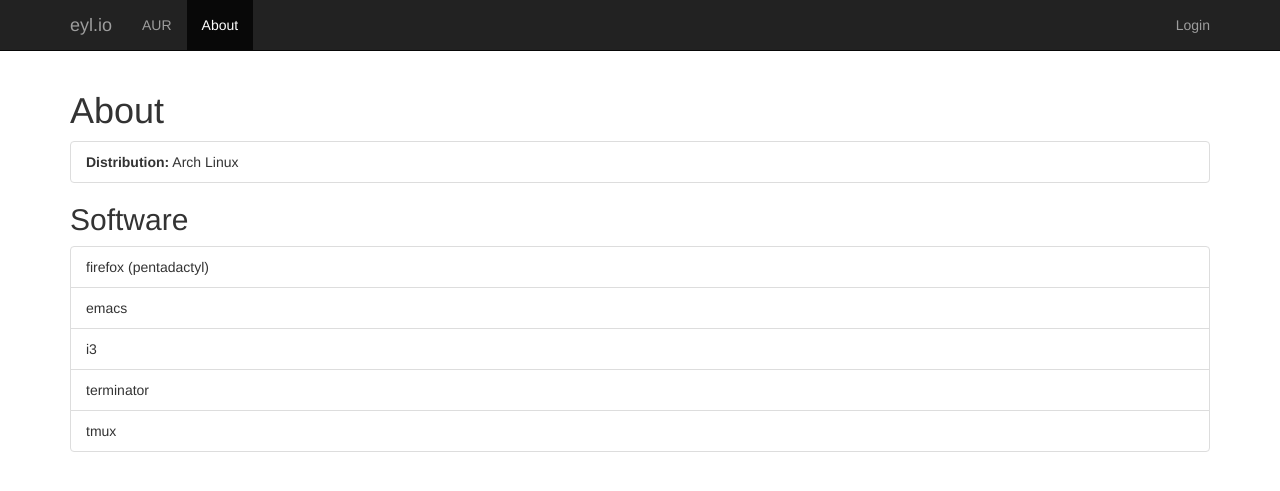
After one commit to eyolfson/site, a Django app: page /about/ in a window 1280 px wide. The commit adds this page. Shown: the top 491 px of the page. Run offline with Django 3.2, Linux system fonts and the light colour scheme; some libraries are stand-ins or nearby versions.

Commit message:
Added quick about page

```diff
--- a/eyl/urls.py
+++ b/eyl/urls.py
@@ -19,6 +19,7 @@ from eyl import views
 
 urlpatterns = patterns('',
     url(r'^$', views.home, name='home'),
+    url(r'^about/$', views.about, name='about'),
     url(r'^version/$', views.version, name='version'),
 
     url(r'^login/$', 'django.contrib.auth.views.login', name='login'),
--- a/eyl/views.py
+++ b/eyl/views.py
@@ -25,6 +25,9 @@ def home(request):
             ).order_by('-timestamp')[:5]}
     return render(request, 'home.html', context)
 
+def about(request):
+    return render(request, 'about.html')
+
 def version(request):
     import django
     import sys
--- /dev/null
+++ b/templates/about.html
@@ -0,0 +1,23 @@
+{% extends "base.html" %}
+
+{% block title %}About{% endblock %}
+
+{% block nav-about %} class="active"{% endblock %}
+
+{% block content %}
+<h1>About</h1>
+
+<ul class="list-group">
+  <li class="list-group-item"><strong>Distribution:</strong> Arch Linux</li>
+</ul>
+
+<h2>Software</h2>
+
+<ul class="list-group">
+  <li class="list-group-item">firefox (pentadactyl)</li>
+  <li class="list-group-item">emacs</li>
+  <li class="list-group-item">i3</li>
+  <li class="list-group-item">terminator</li>
+  <li class="list-group-item">tmux</li>
+</ul>
+{% endblock %}
--- a/templates/base.html
+++ b/templates/base.html
@@ -25,6 +25,7 @@
         <div class="collapse navbar-collapse">
           <ul class="nav navbar-nav">
             <li{% block nav-aur %}{% endblock %}><a href="{% url 'aur:home' %}">AUR</a></li>
+            <li{% block nav-about %}{% endblock %}><a href="{% url 'about' %}">About</a></li>
           </ul>
           <ul class="nav navbar-nav navbar-right">
 {% if user.is_authenticated %}
```
